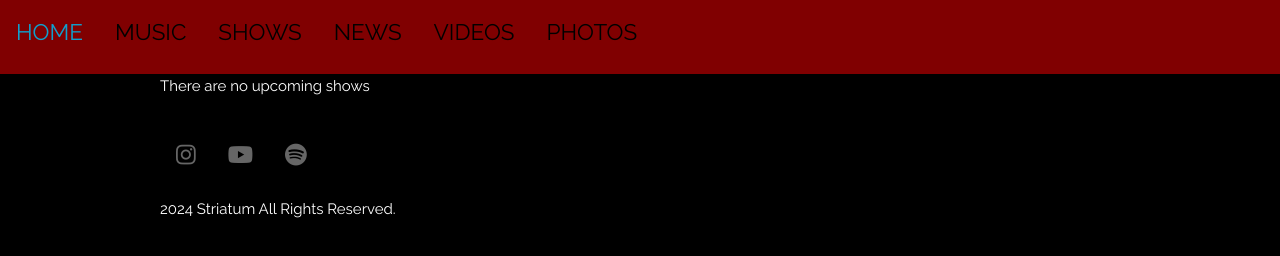
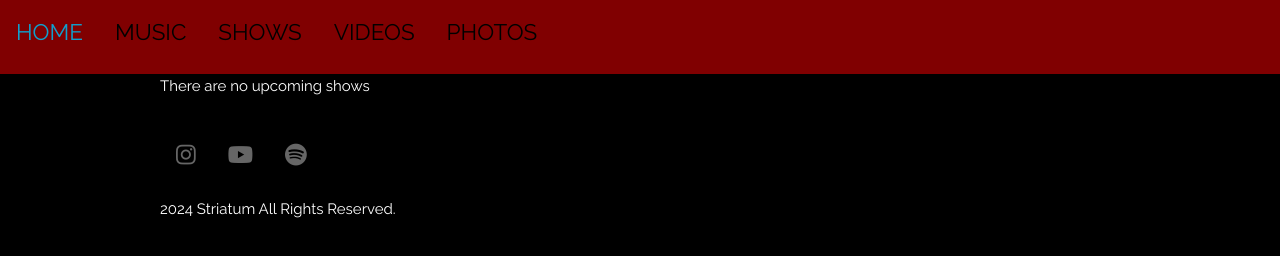
Before and after one commit to Nimita21/Striatum, a plain HTML site: page shows.html in a window 1280 px wide. Drawn offline with nearby package versions, Linux system fonts and the light colour scheme.

Commit message:
Update shows.html

```diff
--- a/shows.html
+++ b/shows.html
@@ -68,7 +68,6 @@ $('.image-link').magnificPopup({
     <li><a href="index.html">HOME</a></li>
     <li><a href="music.html">MUSIC</a></li>
     <li><a href="shows.html">SHOWS</a></li>
-    <li><a href="news.html">NEWS</a></li>
     <li><a href="videos.html">VIDEOS</a></li>
     <li><a href="photos.html">PHOTOS</a></li>
   </ul>
```
